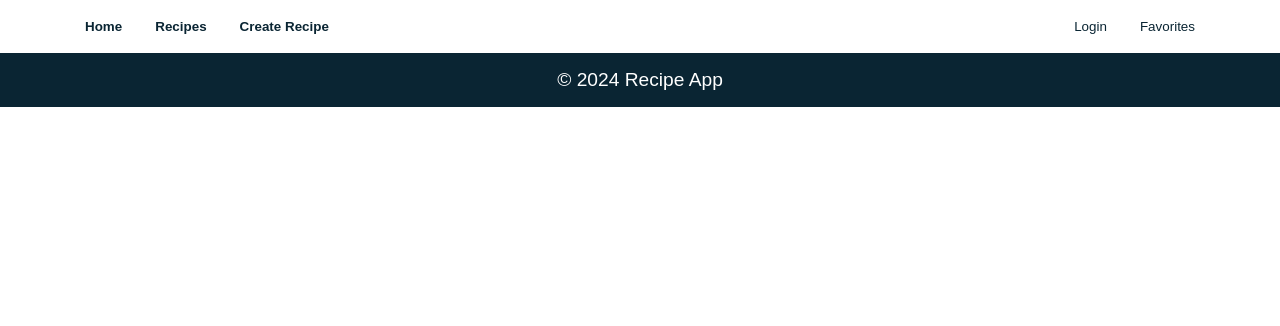
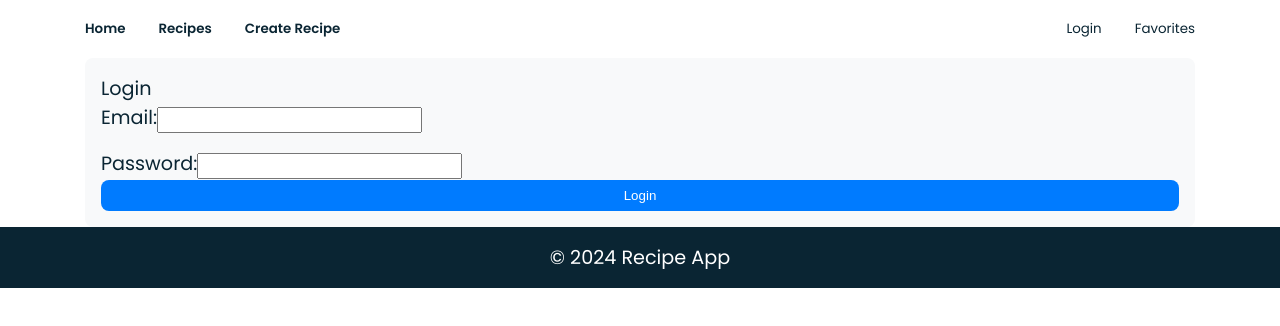
Before and after one commit to SCSS77/recipes-website, a Vue app: page /login in a window 1280 px wide. Shown: the top 326 px of the page. Built offline with nearby package versions, Linux system fonts and the light colour scheme.

Commit message:
Recipes website, login page, component, router, view, styles

```diff
--- a/public/index.html
+++ b/public/index.html
@@ -5,6 +5,7 @@
     <meta http-equiv="X-UA-Compatible" content="IE=edge">
     <meta name="viewport" content="width=device-width,initial-scale=1.0">
     <link rel="icon" href="<%= BASE_URL %>favicon.ico">
+    <link href="https://fonts.googleapis.com/css2?family=Poppins:ital,wght@0,100;0,200;0,300;0,400;0,500;0,600;0,700;0,800;0,900;1,100;1,200;1,300;1,400;1,500;1,600;1,700;1,800;1,900&display=swap" rel="stylesheet">
     <title><%= htmlWebpackPlugin.options.title %></title>
   </head>
   <body>
--- a/src/assets/styles/common.scss
+++ b/src/assets/styles/common.scss
@@ -6,6 +6,7 @@
 
 @import "pages/section-search.scss";
 @import "pages/section-home.scss";
+@import "pages/section-login.scss";
 
 html {
   -webkit-text-size-adjust: 100%;
--- /dev/null
+++ b/src/assets/styles/pages/section-login.scss
@@ -0,0 +1,25 @@
+.login {
+
+  &-section {
+    margin: 0 auto;
+    padding: 1rem;
+    background-color: #f8f9fa;
+    border-radius: .5rem;
+
+    &__form {
+
+      &-fieldset {
+        margin-bottom: 1rem;
+      }
+
+      &-button {
+        width: 100%;
+        padding: .5rem;
+        background-color: #007bff;
+        color: $white;
+        border: none;
+        border-radius: .5rem;
+      }
+    }
+  }
+}
--- /dev/null
+++ b/src/components/LoginForm.vue
@@ -0,0 +1,37 @@
+<template>
+  <form class="login-section__form" @submit.prevent="login">
+    <div class="login-section__form-fieldset">
+      <label class="login-section__form-label" for="email">Email:</label>
+      <input class="login-section__form-input" type="email" v-model="email" required />
+    </div>
+    <div>
+      <label class="login-section__form-label" for="password">Password:</label>
+      <input class="login-section__form-input" type="password" v-model="password" required />
+    </div>
+    <button class="login-section__form-button" type="submit">Login</button>
+  </form>
+</template>
+
+<script lang="ts">
+import { defineComponent, ref } from 'vue';
+
+export default defineComponent({
+  name: 'LoginForm',
+  setup() {
+    const email = ref('');
+    const password = ref('');
+
+    const login = () => {
+      console.log('Attempting login with:', email.value, password.value);
+    };
+
+    return {
+      email,
+      password,
+      login,
+    };
+  },
+});
+</script>
+
+<style></style>
--- a/src/router/index.ts
+++ b/src/router/index.ts
@@ -1,8 +1,10 @@
 import { createRouter, createWebHistory } from 'vue-router';
 import HomeView from '@/views/HomeView.vue';
+import LoginView from "@/views/LoginView.vue";
 
 const routes = [
     { path: '/', name: 'HomeView', component: HomeView },
+    { path: '/login', name: 'Login', component: LoginView },
 ];
 
 const router = createRouter({
--- /dev/null
+++ b/src/views/LoginView.vue
@@ -0,0 +1,20 @@
+<template>
+  <section class="login-section container">
+    <h1>Login</h1>
+    <LoginForm />
+  </section>
+</template>
+
+<script lang="ts">
+import { defineComponent } from 'vue';
+import LoginForm from '@/components/LoginForm.vue';
+
+export default defineComponent({
+  name: 'LoginView',
+  components: {
+    LoginForm,
+  },
+});
+</script>
+
+<style></style>
```
